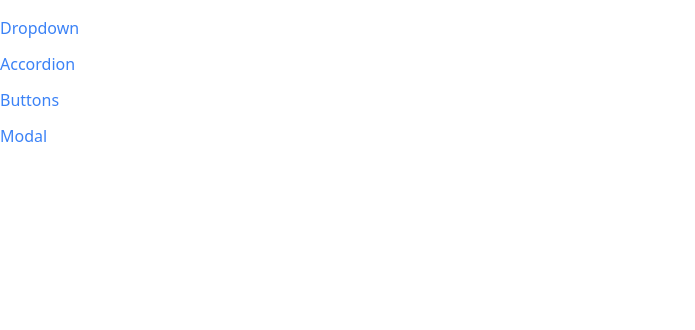
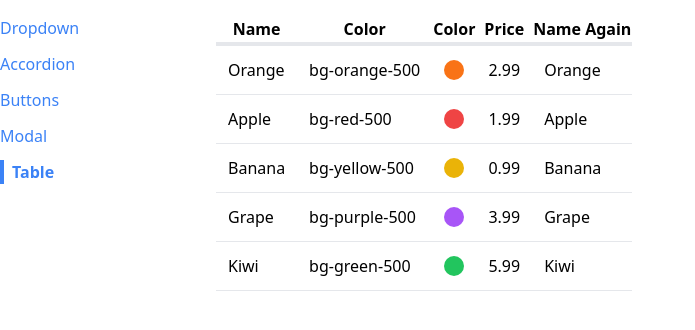
Before and after one commit to haikali3/navigation-react, a React (Create React App) app: page /table in a window 1280 px wide. Shown: the top 330 px of the page, without its empty margins (0-695 px from the left). Built offline with nearby package versions, Linux system fonts and the light colour scheme.

Commit message:
creating reusable table

```diff
--- a/src/App.js
+++ b/src/App.js
@@ -4,6 +4,7 @@ import AccordionPage from './pages/AccordionPage';
 import DropdownPage from './pages/DropdownPage';
 import ButtonPage from './pages/ButtonPage';
 import ModalPage from './pages/ModalPage';
+import TablePage from './pages/TablePage';
 
 function App() {
   return (
@@ -22,6 +23,9 @@ function App() {
         <Route path="/modal">
           <ModalPage />
         </Route>
+        <Route path="/table">
+          <TablePage />
+        </Route>
       </div>
     </div>
   );
--- a/src/components/Sidebar.js
+++ b/src/components/Sidebar.js
@@ -6,6 +6,7 @@ function Sidebar() {
     { label: 'Accordion', path: '/accordion' },
     { label: 'Buttons', path: '/buttons' },
     { label: 'Modal', path: '/modal' },
+    { label: 'Table', path: '/table' },
   ];
 
   const renderedLinks = links.map((link) => {
--- /dev/null
+++ b/src/components/Table.js
@@ -0,0 +1,35 @@
+import React from 'react';
+
+function Table(props) {
+  const { data, config, keyFn } = props;
+  const renderedHeaders = config.map((column) => {
+    return <th key={column.label}>{column.label}</th>;
+  });
+
+  const renderedRows = data.map((rowData, index) => {
+    const renderedCells = config.map((column) => {
+      return (
+        <td className="p-3" key={column.label}>
+          {column.render(rowData)}
+        </td>
+      );
+    });
+
+    return (
+      <tr key={keyFn(rowData)} className="border-b">
+        {renderedCells}
+      </tr>
+    );
+  });
+
+  return (
+    <table className="table-auto border-spacing-2">
+      <thead>
+        <tr className="border-b-4">{renderedHeaders}</tr>
+      </thead>
+      <tbody>{renderedRows}</tbody>
+    </table>
+  );
+}
+
+export default Table;
--- /dev/null
+++ b/src/pages/TablePage.js
@@ -0,0 +1,35 @@
+import { render } from '@testing-library/react';
+import Table from '../components/Table';
+
+function TablePage() {
+  const data = [
+    { name: 'Orange', color: 'bg-orange-500', price: 2.99 },
+    { name: 'Apple', color: 'bg-red-500', price: 1.99 },
+    { name: 'Banana', color: 'bg-yellow-500', price: 0.99 },
+    { name: 'Grape', color: 'bg-purple-500', price: 3.99 },
+    { name: 'Kiwi', color: 'bg-green-500', price: 5.99 },
+  ];
+
+  const config = [
+    { label: 'Name', render: (fruit) => fruit.name },
+    { label: 'Color', render: (fruit) => fruit.color },
+    {
+      label: 'Color',
+      render: (fruit) => (
+        <div className={`w-5 h-5 rounded-full ${fruit.color}`}></div>
+      ),
+    },
+    { label: 'Price', render: (fruit) => fruit.price },
+    { label: 'Name Again  ', render: (fruit) => fruit.name },
+  ];
+
+  const keyFn = (fruit) => fruit.name;
+
+  return (
+    <div>
+      <Table data={data} config={config} keyFn={keyFn} />
+    </div>
+  );
+}
+
+export default TablePage;
```
